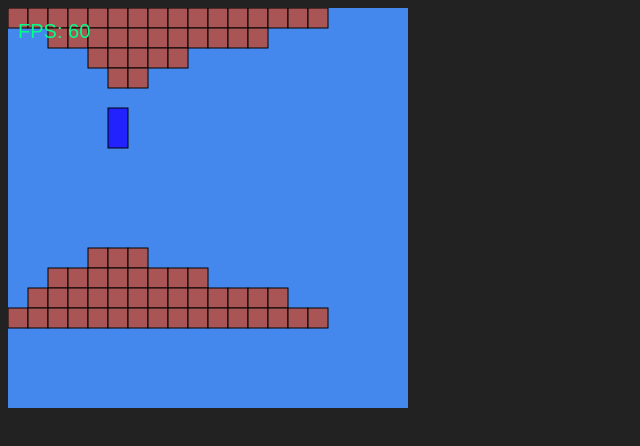
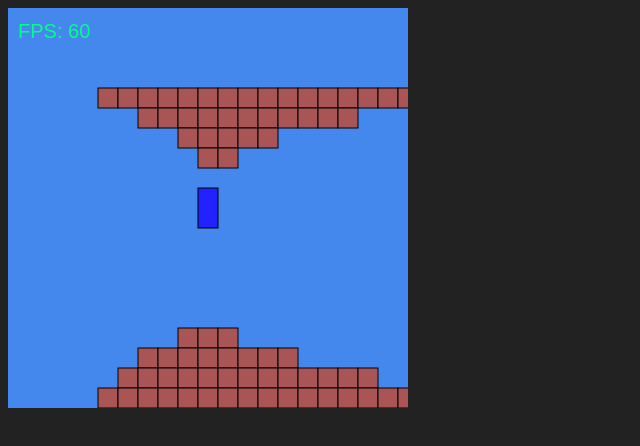
Before and after one commit to bruceussenco/papercraft, a plain HTML site: page index.html in a window 1280 px wide. Shown: the whole page, without its empty margins (0-640 px from the left). Drawn offline with Linux system fonts and the light colour scheme.

Commit message:
add js files to organize, fix camera to center of player

```diff
--- a/index.html
+++ b/index.html
@@ -7,6 +7,8 @@
 </head>
 <body style="background-color: #222222;">
     <canvas id="canvas"></canvas>
+    <script src="world/block.js"></script>
+    <script src="world/chunk.js"></script>
     <script src="map.js"></script>
     <script src="actor.js"></script>
     <script src="player.js"></script>
--- a/index.js
+++ b/index.js
@@ -4,15 +4,12 @@ canvas.width  = 400;
 canvas.height = 400;
 
 const bgColor   = "#4488ee";
-const chunkTileCount = 16;
-const tileSize  = 20;
-const chunkSize = chunkTileCount * tileSize;
 
 const mouse  = {x: 0, y: 0};
 const player = new Player(100, 100, 20, 40, 3);
 let oldTimeStamp = 0;
 
-let devMode = false;
+let devMode = true;
 
 init();
 function init() {
@@ -52,23 +49,19 @@ function update(dt) {
     player.update();
 }
 function render(camera) {
+    ctx.clearRect(0, 0, canvas.width, canvas.height);
+    renderBg();
+
     ctx.save();
-    ctx.translate(-camera.x, -camera.y);
-    ctx.clearRect(0, 0, canvas.width, canvas.height);
-    renderBg(camera);
+    ctx.translate(-camera.x + canvas.width/2, -camera.y + canvas.height/2);
     renderChunks();
     renderPlayer();
     ctx.restore();
 }
 
-function renderBg(camera) {
+function renderBg() {
     ctx.fillStyle = bgColor;
-    ctx.fillRect(
-        camera.x,
-        camera.y,
-        canvas.width,
-        canvas.height
-    );
+    ctx.fillRect(0, 0, canvas.width, canvas.height);
 }
 function renderChunks() {
     for (let j = 0; j < worldChunksHeight; j++) {
@@ -86,14 +79,14 @@ function renderChunk(chunk, offset) {
     ctx.fillStyle   = "#aa5555";
     ctx.strokeStyle = "#000000";
 
-    for (let j = 0; j < chunkTileCount; j++) {
-        for (let i = 0; i < chunkTileCount; i++) {
-            const index = j * chunkTileCount + i;
+    for (let j = 0; j < chunkBlocksSize; j++) {
+        for (let i = 0; i < chunkBlocksSize; i++) {
+            const index = j * chunkBlocksSize + i;
             if (chunk[index] == '#') {
-                const x = offset.x + i * tileSize;
-                const y = offset.y + j * tileSize;
-                ctx.fillRect(x, y, tileSize, tileSize);
-                ctx.strokeRect(x, y, tileSize, tileSize);
+                const x = offset.x + i * blockSize;
+                const y = offset.y + j * blockSize;
+                ctx.fillRect(x, y, blockSize, blockSize);
+                ctx.strokeRect(x, y, blockSize, blockSize);
             }
         }
     }
--- a/player.js
+++ b/player.js
@@ -6,8 +6,8 @@ class Player extends Actor {
     }
 
     update() {
-        this.camera.x = this.x - 100;
-        this.camera.y = this.y - 100;
+        this.camera.x = this.x + this.w/2;
+        this.camera.y = this.y + this.h/2;
     }
 
     walk(dir) {
--- /dev/null
+++ b/world/block.js
@@ -0,0 +1 @@
+const blockSize = 20;
--- /dev/null
+++ b/world/chunk.js
@@ -0,0 +1,2 @@
+const chunkBlocksSize  = 16;
+const chunkSize = chunkBlocksSize * blockSize;
```
